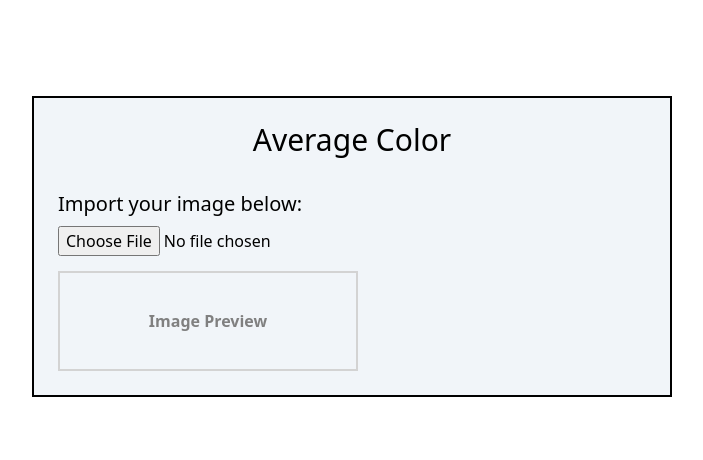
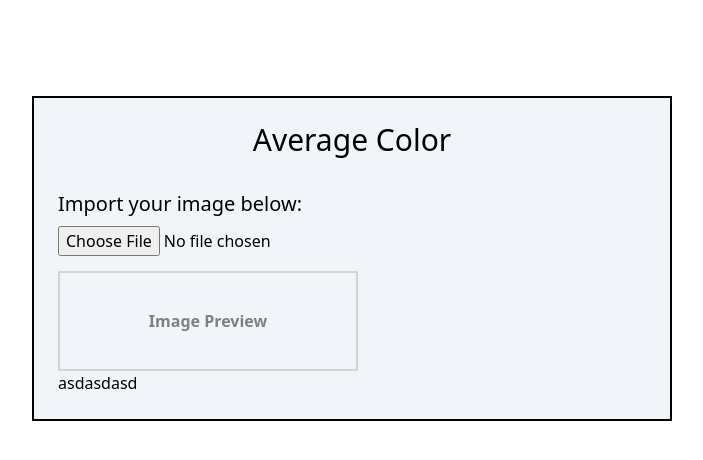
Before and after one commit to ChenBri/Average-Color, a Vue app: page / in a window 1280 px wide. Shown: the top 460 px of the page, without its empty margins (288-991 px from the left). Built offline with nearby package versions, Linux system fonts and the light colour scheme.

Commit message:
Added Color Calculator

```diff
--- a/src/components/OpenPicture.vue
+++ b/src/components/OpenPicture.vue
@@ -15,14 +15,23 @@
 
       <span id="image-preview-text">Image Preview</span>
     </div>
+
+    <canvas class="hidden" id="myCanvas" :width="widthX" :height="heightY" style="border:1px solid #000000"></canvas>
+
+    <button @click="getColorArray">asdasdasd</button>
+
   </section>
 </template>
-
 
 <script>
 export default {
   data() {
-    return {};
+    return {
+      file: null,
+      widthX: 0,
+      heightY: 0,
+      RGBcolor: 'red'
+    };
   },
 
   methods: {
@@ -31,30 +40,59 @@ export default {
       const previewImage = this.$el.querySelector("#image-preview-image");
       const previewText = this.$el.querySelector("#image-preview-text");
 
-      const file = inpFile.files[0];
+      this.file = inpFile.files[0];
 
-      if (file) {
+      if (this.file) {
         const reader = new FileReader();
 
         previewText.style.display = "none";
         previewImage.style.display = "block";
-
         reader.addEventListener("load", function () {
           previewImage.setAttribute("src", this.result);
-          console.log(this);
         });
 
-        reader.readAsDataURL(file);
+        reader.readAsDataURL(this.file);
       } else {
         previewText.style.display = null;
         previewImage.style.display = null;
-        previewImage.setAttribute("src", "")
+        previewImage.setAttribute("src", "");
       }
+
+    },
+
+    getColorArray() {
+      var canvas = document.getElementById("myCanvas");
+      var ctx = canvas.getContext("2d");
+      var file = this.$el.querySelector("#image-preview-image");
+
+      this.widthX = file.naturalWidth;
+      this.heightY = file.naturalHeight;
+
+        // Double click is required in order to work.
+      ctx.drawImage(file, 0, 0, this.widthX, this.heightY);
+      var imageArray = ctx.getImageData(0, 0, this.widthX, this.heightY).data;
+
+      var rgb = { r: 0, g: 0, b: 0 };
+      var count = 0;
+      var i = -4;
+      var length = imageArray.length;
+
+      while ((i += 5 * 4) < length) {
+        count++;
+        rgb.r += imageArray[i];
+        rgb.g += imageArray[i + 1];
+        rgb.b += imageArray[i + 2];
+      }
+
+      rgb.r = Math.floor(rgb.r / count);
+      rgb.g = Math.floor(rgb.g / count);
+      rgb.b = Math.floor(rgb.b / count);
+      console.log(rgb);
+      console.log(imageArray);
     },
   },
 };
 </script>
-
 
 <style scoped>
 #image-preview-container {
```
